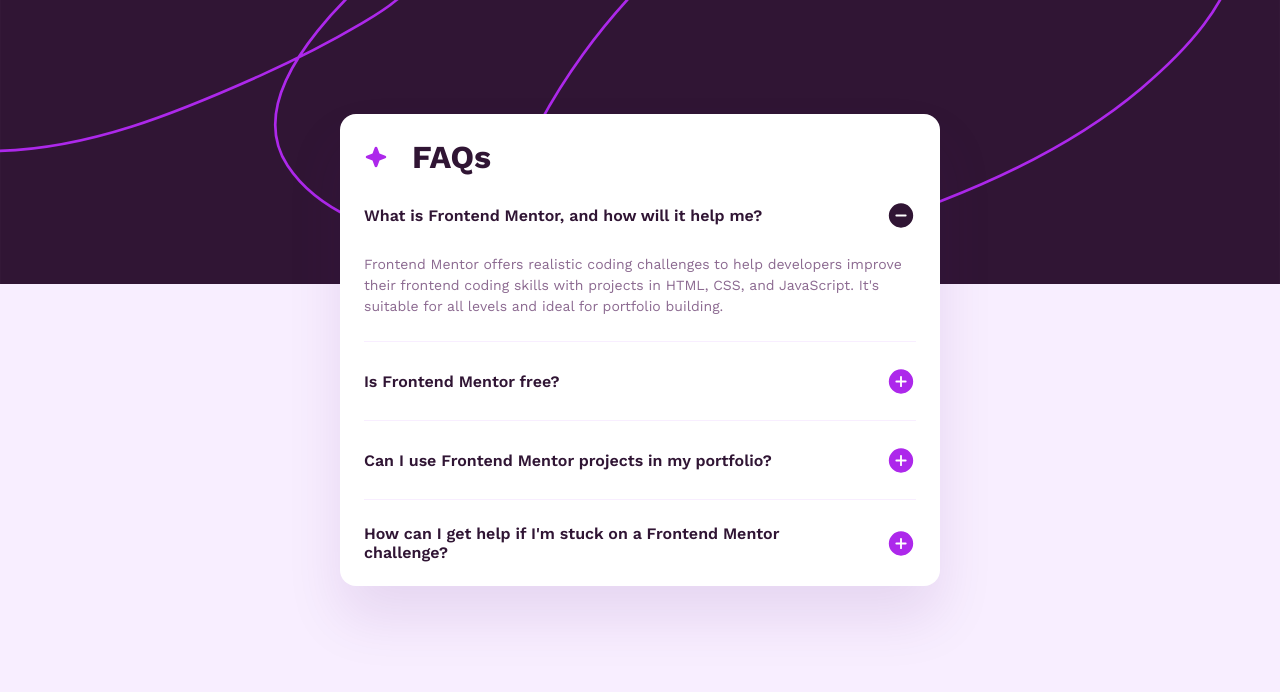
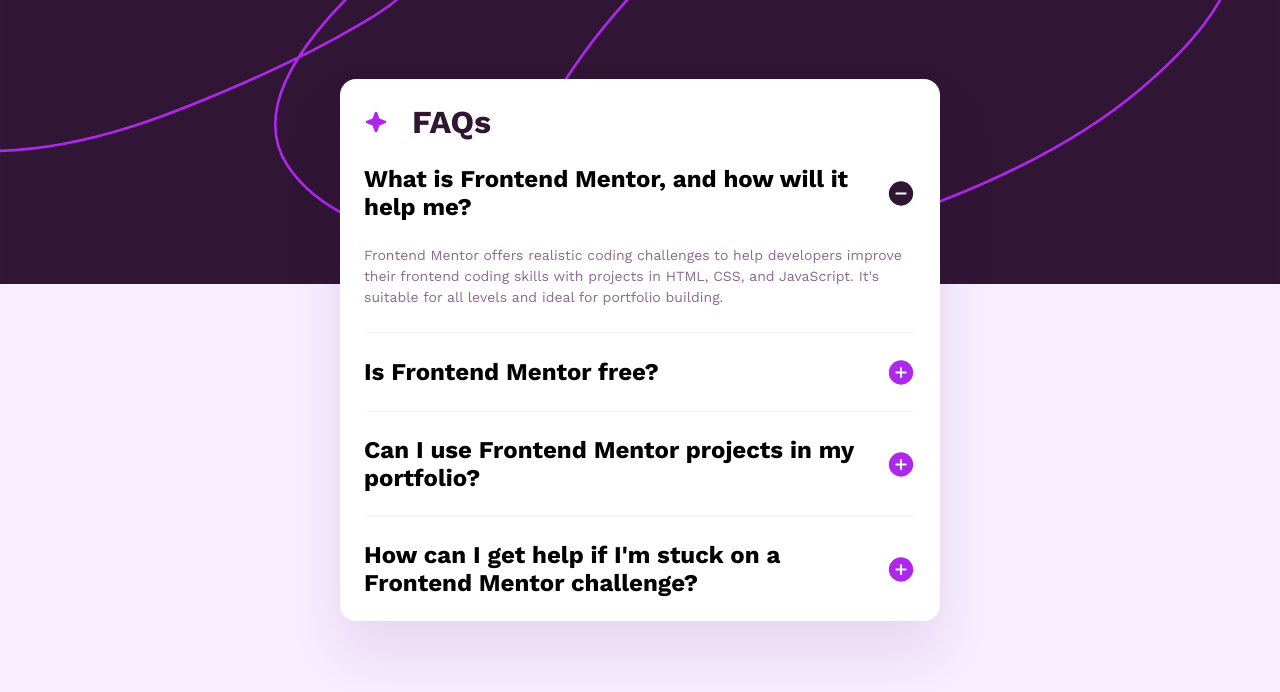
Before and after one commit to olaide-hok/faq-aacordion, a website: page index.html in a window 1280 px wide. Drawn offline with Linux system fonts and the light colour scheme.

Commit message:
increase heading levels by one

```diff
--- a/index.html
+++ b/index.html
@@ -41,7 +41,7 @@
         <div class="article_wrapper">
           <article class="question">
             <header>
-              <h4>What is Frontend Mentor, and how will it help me?</h4>
+              <h2>What is Frontend Mentor, and how will it help me?</h2>
               <button class="btn" type="button">
                 <img src="./assets/images/icon-minus.svg" alt="icon minus">
                 <img
@@ -61,7 +61,7 @@
 
           <article class="question">
             <header>
-              <h4>Is Frontend Mentor free?</h4>
+              <h2>Is Frontend Mentor free?</h2>
               <button class="btn" type="button">
                 <img
                   class="d-none"
@@ -80,7 +80,7 @@
 
           <article class="question">
             <header>
-              <h4>Can I use Frontend Mentor projects in my portfolio?</h4>
+              <h2>Can I use Frontend Mentor projects in my portfolio?</h2>
               <button class="btn" type="button">
                 <img
                   class="d-none"
@@ -99,9 +99,9 @@
 
           <article class="question">
             <header>
-              <h4>
+              <h2>
                 How can I get help if I'm stuck on a Frontend Mentor challenge?
-              </h4>
+              </h2>
               <button class="btn" type="button">
                 <img
                   class="d-none"
```
